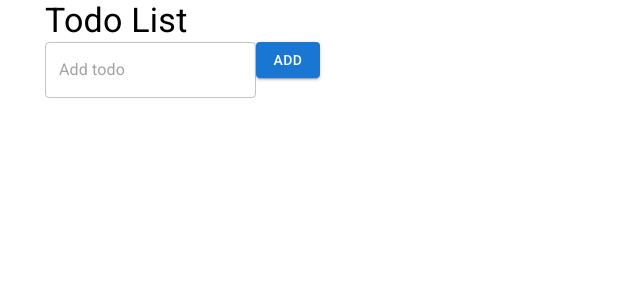
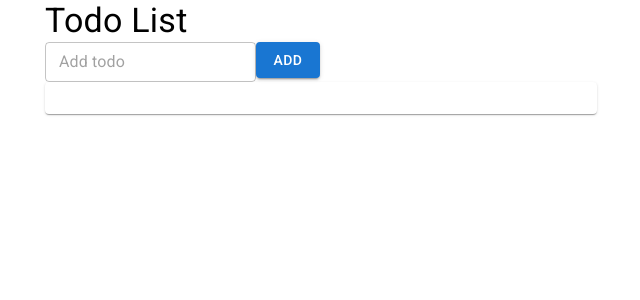
Before and after one commit to khanhngguyen/TodoList, a React (Create React App) app in the folder todo-list/: page / in a window 1280 px wide. Shown: the top 300 px of the page, without its empty margins (319-959 px from the left). Built offline with nearby package versions, Linux system fonts and the light colour scheme.

Commit message:
added & fixed components' UI

```diff
--- a/todo-list/src/App.css
+++ b/todo-list/src/App.css
@@ -2,7 +2,7 @@
   text-align: center;
 }
 
-.App-logo {
+/* .App-logo {
   height: 40vmin;
   pointer-events: none;
 }
@@ -36,3 +36,4 @@
     transform: rotate(360deg);
   }
 }
+ */
--- a/todo-list/src/App.js
+++ b/todo-list/src/App.js
@@ -2,7 +2,10 @@ import React, { useState, useEffect, useRef } from "react";
 import TodoList from "./TodoList";
 import Popup from './Popup'
 //adding Material UI
-import { Typography, Container, TextField, Button, Dialog, DialogContent, DialogTitle } from '@mui/material/';
+import {
+  Typography, Container, TextField, Button,
+  Dialog, DialogContent, DialogTitle
+} from '@mui/material/';
 
 
 let nextId = Math.floor((Math.random() * 10000) + 1);
@@ -107,10 +110,11 @@ function App() {
   } */
 
   return (
-    <Container maxWidth="sm">
+    <Container maxWidth={"sm"}>
       <Typography variant="h4">Todo List</Typography>
       <TextField
       variant="outlined"
+      size="small"
       type='text'
       placeholder="Add todo"
       value={input}
--- a/todo-list/src/Todo.js
+++ b/todo-list/src/Todo.js
@@ -25,6 +25,7 @@ function Todo({todo, onEdit, onDelete}) {
             <>
             <TextField
             variant='outlined'
+            size='small'
             value={todo.item}
             onChange={e => onEdit({...todo, item: e.target.value})}
             onKeyDown={e => handleKeydown(e)}
--- a/todo-list/src/TodoList.js
+++ b/todo-list/src/TodoList.js
@@ -1,11 +1,27 @@
 import React from 'react'
 import Todo from './Todo'
+import {
+  Paper, TableContainer, Table,
+  TableRow, TableBody
+} from '@mui/material/';
+
 
 function TodoList({todos, onEdit, onDelete}) {
   return (
-    <ul>
+    <TableContainer component={Paper}>
+      <Table sx={{ width: '100%' }} aria-label="simple table">
+        <TableBody>
+          <ul>
+            <TableRow>
+              {todos.map(todo => <Todo key={todo.id} todo={todo} onEdit={onEdit} onDelete={onDelete}/>)}
+          </TableRow>
+          </ul>
+        </TableBody>
+      </Table>
+    </TableContainer>
+/*     <ul>
         {todos.map(todo => <Todo key={todo.id} todo={todo} onEdit={onEdit} onDelete={onDelete}/>)}
-    </ul>
+    </ul> */
   )
 }
 
```
Also changed, not shown: todo-list/src/index.css (line endings or trailing spaces).
